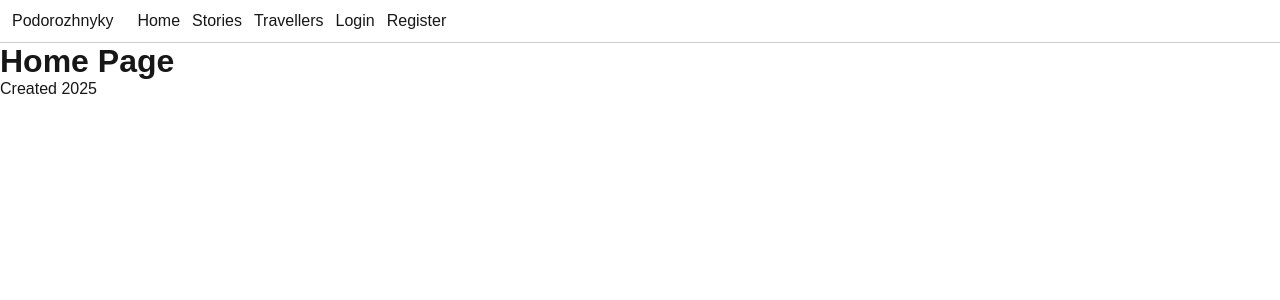
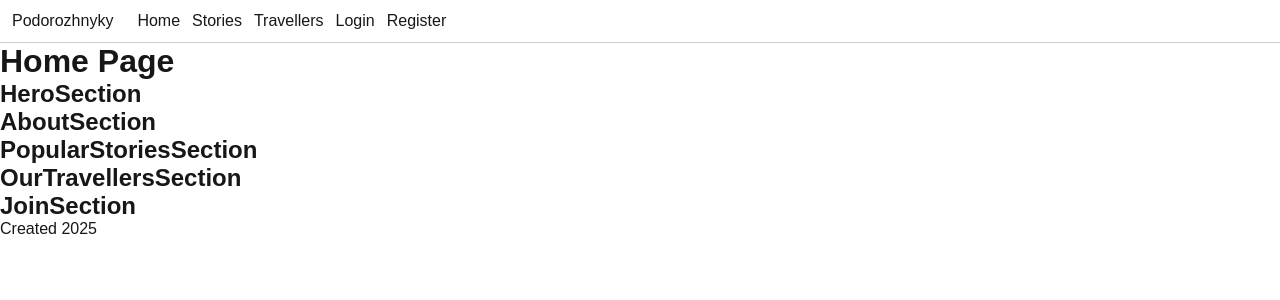
Before and after one commit to RomanAnokhin-work/project-group-6-podorozhnyky-front, a Next.js app: page / in a window 1280 px wide. Shown: the top 300 px of the page. Built offline with nearby package versions, Linux system fonts and the light colour scheme.

Commit message:
Fix/update-structure-v2

```diff
--- a/app/page.tsx
+++ b/app/page.tsx
@@ -1,9 +1,20 @@
+import PopularStories from "@/components/PopularStories/PopularStories";
 import css from "./Home.module.css";
+import Hero from "@/components/Hero/Hero";
+import About from "@/components/About/About";
+import Join from "@/components/Join/Join";
+import OurTravellers from "@/components/OurTravellers/OurTravellers"
+
 
 export default function Home() {
   return (
-    <div >
-    <h1>Home Page</h1>
-    </div>
+    < >
+      <h1>Home Page</h1>
+      <Hero/>
+      <About/>
+      <PopularStories/>
+      <OurTravellers/>
+      <Join/>
+    </>
   );
 }
--- /dev/null
+++ b/components/About/About.tsx
@@ -0,0 +1,6 @@
+const About = () => {
+    return (
+    <h2>AboutSection</h2>);
+}
+
+export default About;
--- /dev/null
+++ b/components/Hero/Hero.tsx
@@ -0,0 +1,6 @@
+const Hero = () => {
+    return (
+    <h2>HeroSection</h2>);
+}
+
+export default Hero;
--- /dev/null
+++ b/components/Join/Join.tsx
@@ -0,0 +1,6 @@
+const Join = () => {
+    return (
+    <h2>JoinSection</h2>);
+}
+
+export default Join;
--- /dev/null
+++ b/components/OurTravellers/OurTravellers.tsx
@@ -0,0 +1,6 @@
+const OurTravellers = () => {
+    return (
+    <h2>OurTravellersSection</h2>);
+}
+
+export default OurTravellers;
--- a/components/PopularStories/PopularStories.tsx
+++ b/components/PopularStories/PopularStories.tsx
@@ -0,0 +1,6 @@
+const PopularStories = () => {
+    return (
+    <h2>PopularStoriesSection</h2>);
+}
+
+export default PopularStories;
```
Also changed, not shown: components/About/About.module.css (added), components/Hero/Hero.module.css (added), components/Join/Join.module.css (added), components/OurTravellers/OurTravellers.module.css (added).
